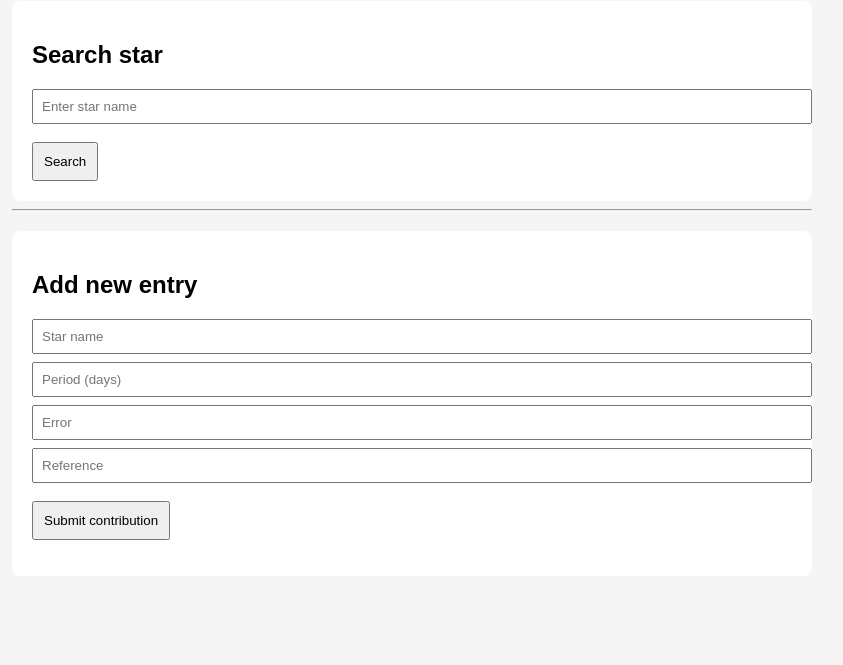
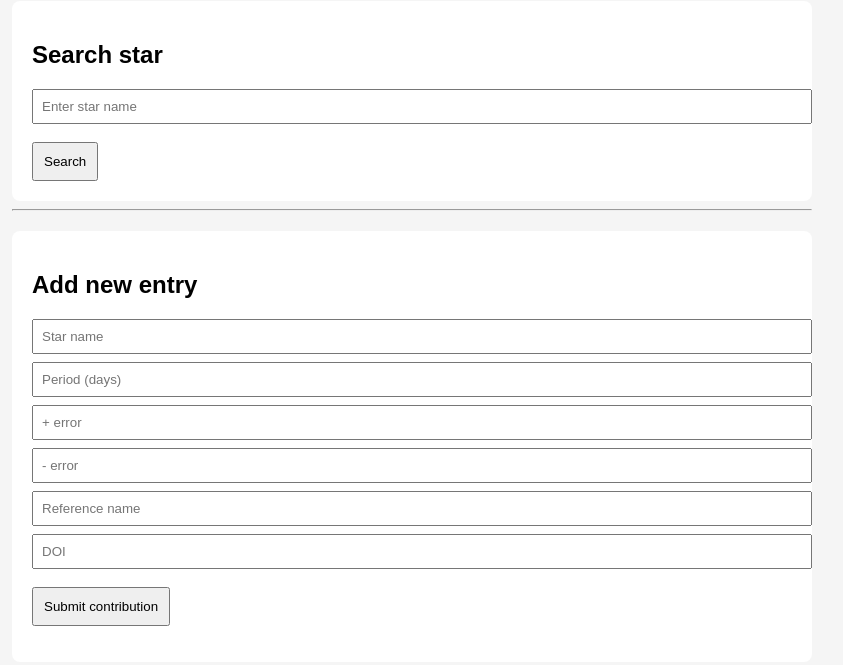
Before and after one commit to Paul-Charpentier/star_rotation, a plain HTML site: page index.html in a window 1280 px wide. Shown: the part 119-784 px from the top of the page, without its empty margins (228-1071 px from the left). Drawn offline with Linux system fonts and the light colour scheme.

Commit message:
Update index.html

```diff
--- a/index.html
+++ b/index.html
@@ -37,9 +37,21 @@ Search
 <h2>Add new entry</h2>
 
 <input id="newStar" placeholder="Star name">
-<input id="newPeriod" placeholder="Period (days)">
-<input id="newError" placeholder="Error">
-<input id="newReference" placeholder="Reference">
+
+<input id="newPeriod"
+       placeholder="Period (days)">
+
+<input id="newErrPlus"
+       placeholder="+ error">
+
+<input id="newErrMinus"
+       placeholder="- error">
+
+<input id="newRefName"
+       placeholder="Reference name">
+
+<input id="newDOI"
+       placeholder="DOI">
 
 <button onclick="submitEntry()">
 Submit contribution
```
